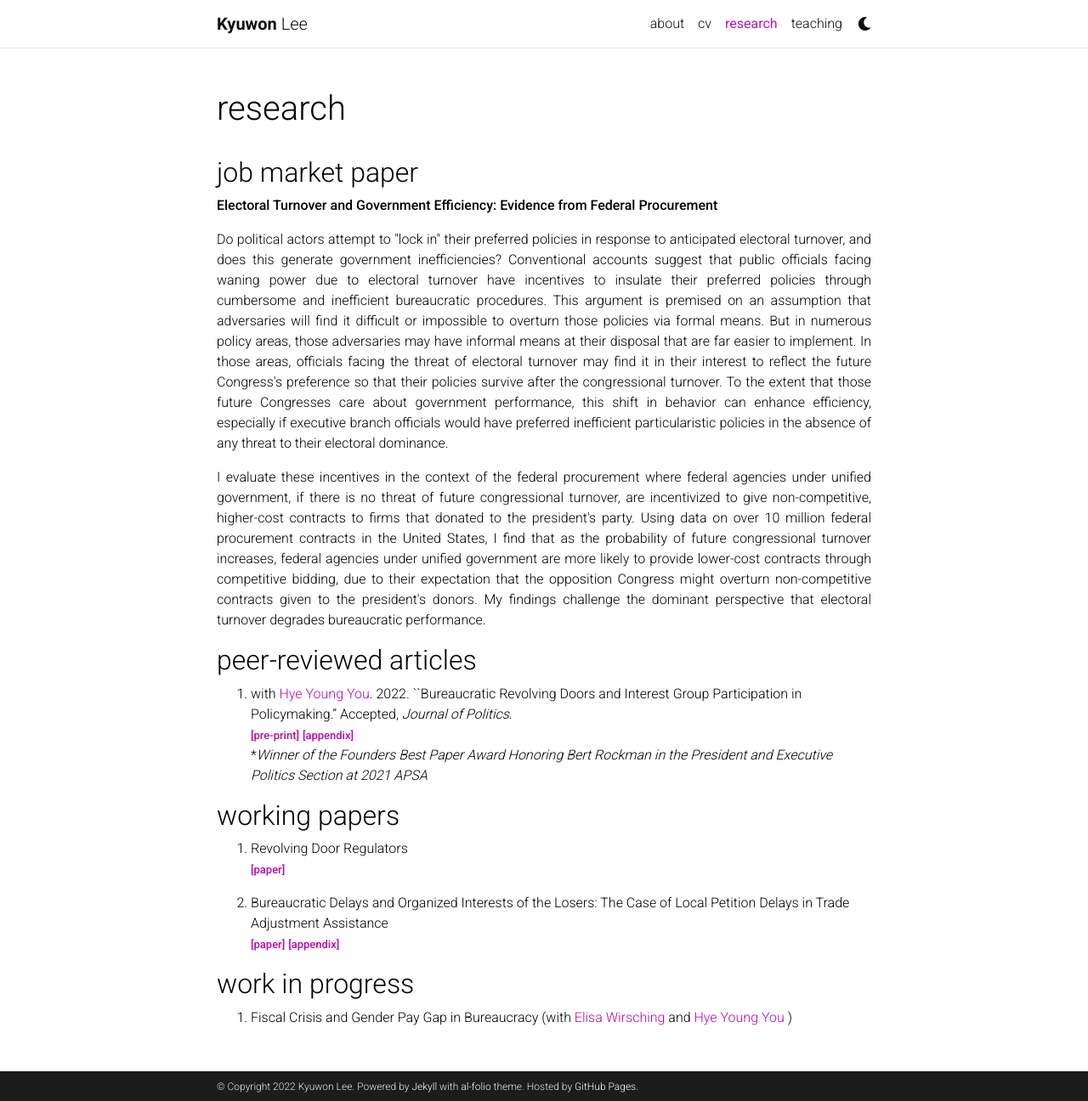
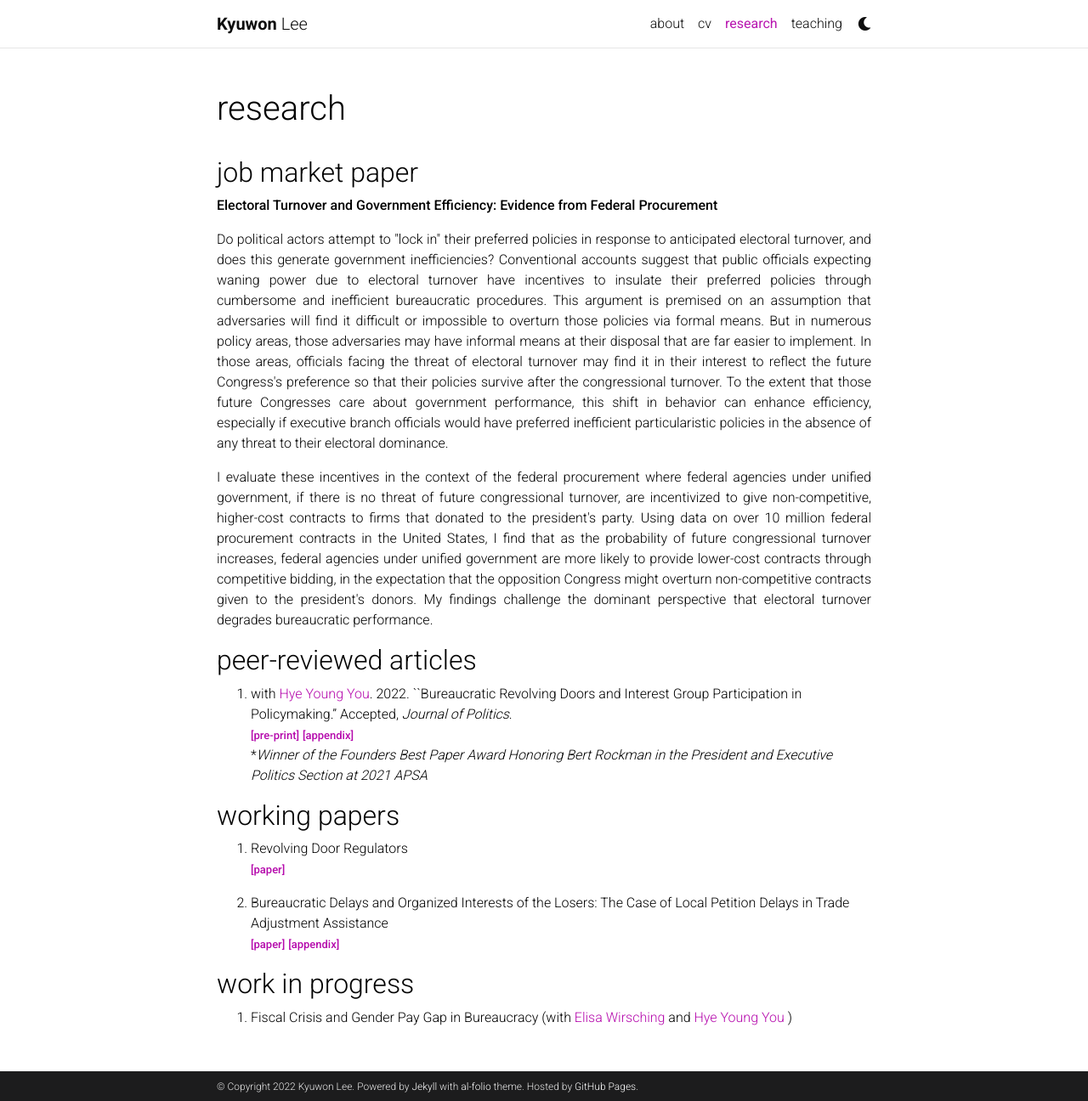
Before and after one commit to kyuwon-lee/kyuwon-lee.github.io, a Jekyll site: the page built from _pages/Research.md, in a window 1280 px wide and 1296 px high. Shown: the whole window at 85% size. Built offline with Jekyll 4.4.1, drawn with Linux system fonts in a browser that asks for light colours; comment, search, counter and statistics services are not loaded; a style sheet for code colours, icons or effects is not loaded.

Commit message:
Update Research.md

```diff
--- a/_pages/Research.md
+++ b/_pages/Research.md
@@ -9,10 +9,10 @@ nav: true
 **Electoral Turnover and Government Efficiency: Evidence from Federal Procurement**
 
 <p style="text-align: justify;"><font size="3">
-Do political actors attempt to "lock in" their preferred policies in response to anticipated electoral turnover, and does this generate government inefficiencies? Conventional accounts suggest that public officials facing waning power due to electoral turnover have incentives to insulate their preferred policies through cumbersome and inefficient bureaucratic procedures. This argument is premised on an assumption that adversaries will find it difficult or impossible to overturn those policies via formal means. But in numerous policy areas, those adversaries may have informal means at their disposal that are far easier to implement. In those areas, officials facing the threat of electoral turnover may find it in their interest to reflect the future Congress's preference so that their policies survive after the congressional turnover. To the extent that those future Congresses care about government performance, this shift in behavior can enhance efficiency, especially if executive branch officials would have preferred inefficient particularistic policies in the absence of any threat to their electoral dominance.</font></p>
+Do political actors attempt to "lock in" their preferred policies in response to anticipated electoral turnover, and does this generate government inefficiencies? Conventional accounts suggest that public officials expecting waning power due to electoral turnover have incentives to insulate their preferred policies through cumbersome and inefficient bureaucratic procedures. This argument is premised on an assumption that adversaries will find it difficult or impossible to overturn those policies via formal means. But in numerous policy areas, those adversaries may have informal means at their disposal that are far easier to implement. In those areas, officials facing the threat of electoral turnover may find it in their interest to reflect the future Congress's preference so that their policies survive after the congressional turnover. To the extent that those future Congresses care about government performance, this shift in behavior can enhance efficiency, especially if executive branch officials would have preferred inefficient particularistic policies in the absence of any threat to their electoral dominance.</font></p>
 
 <p style="text-align: justify;"><font size="3">
- I evaluate these incentives in the context of the federal procurement where federal agencies under unified government, if there is no threat of future congressional turnover, are incentivized to give non-competitive, higher-cost contracts to firms that donated to the president's party. Using data on over 10 million federal procurement contracts in the United States, I find that as the probability of future congressional turnover increases, federal agencies under unified government are more likely to provide lower-cost contracts through competitive bidding, due to their expectation that the opposition Congress might overturn non-competitive contracts given to the president's donors. My findings challenge the dominant perspective that electoral turnover degrades bureaucratic performance.</font></p>
+ I evaluate these incentives in the context of the federal procurement where federal agencies under unified government, if there is no threat of future congressional turnover, are incentivized to give non-competitive, higher-cost contracts to firms that donated to the president's party. Using data on over 10 million federal procurement contracts in the United States, I find that as the probability of future congressional turnover increases, federal agencies under unified government are more likely to provide lower-cost contracts through competitive bidding, in the expectation that the opposition Congress might overturn non-competitive contracts given to the president's donors. My findings challenge the dominant perspective that electoral turnover degrades bureaucratic performance.</font></p>
 
 
 ## peer-reviewed articles
```
